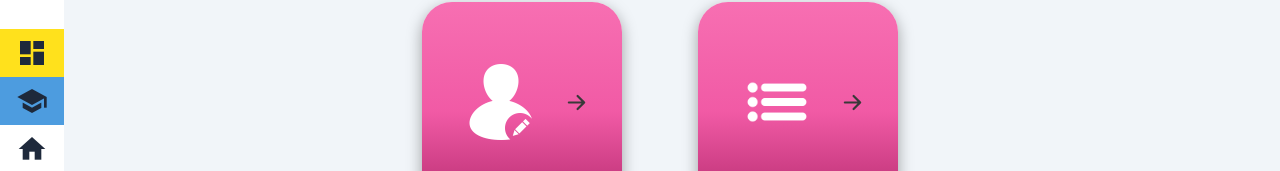
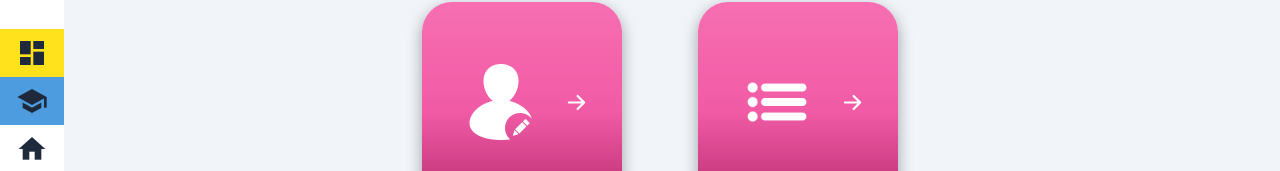
Before and after one commit to FGonSa/solve_app, a Vue app in the folder vue/: page /ajustes in a window 1280 px wide. Shown: the part 134-305 px from the top of the page. Built offline with nearby package versions, Linux system fonts and the light colour scheme.

Commit message:
cambio visual flechas menus

```diff
--- a/vue/src/components/ContainerAjustes.vue
+++ b/vue/src/components/ContainerAjustes.vue
@@ -3,7 +3,7 @@
         <div class="contenedor-header mb-2" :style="color">
             <router-link :to="url" class="contenedor-btn">
 				<img :src="imagen">
-                <svg xmlns="http://www.w3.org/2000/svg" width="35" height="35" fill="#393939" class="flecha-blanca bi bi-arrow-right-short " viewBox="0 0 16 16">
+                <svg xmlns="http://www.w3.org/2000/svg" width="35" height="35" :fill="color_flecha" class="flecha-blanca bi bi-arrow-right-short " viewBox="0 0 16 16">
                     <path fill-rule="evenodd" d="M4 8a.5.5 0 0 1 .5-.5h5.793L8.146 5.354a.5.5 0 1 1 .708-.708l3 3a.5.5 0 0 1 0 .708l-3 3a.5.5 0 0 1-.708-.708L10.293 8.5H4.5A.5.5 0 0 1 4 8z"/>
                 </svg>
 			</router-link>
@@ -17,7 +17,7 @@
 
 <script>
 export default {
-    props: ['imagen', 'titulo', 'url', 'color']
+    props: ['imagen', 'titulo', 'url', 'color', 'color_flecha']
 }
 </script>
 
--- a/vue/src/views/Ajustes.vue
+++ b/vue/src/views/Ajustes.vue
@@ -2,8 +2,8 @@
 	<main id="Ajustes-page">
 		<div class="row container-fluid">
 			<div class="col containers-ajustes mt-5">
-				<ContainerAjustes imagen="/public/assets/profile-edit.png" titulo="Perfil" url="/ajustes/perfil"/>
-				<ContainerAjustes imagen="/public/assets/menu-edit.png" titulo="General" url="/ajustes/general"/>
+				<ContainerAjustes imagen="/public/assets/profile-edit.png" titulo="Perfil" url="/ajustes/perfil" color_flecha="white"/>
+				<ContainerAjustes imagen="/public/assets/menu-edit.png" titulo="General" url="/ajustes/general" color_flecha="white"/>
 			</div>
 		</div>
 	</main>
--- a/vue/src/views/Expediente.vue
+++ b/vue/src/views/Expediente.vue
@@ -3,9 +3,9 @@
 		<div class="row container-fluid">
 			<div class="col containers-ajustes mt-5">
 				<ContainerAjustes imagen="/public/assets/call-img.png" titulo="Carta Llamadas" url="/expediente/carta-llamada" color="background: rgb(255,219,0);
-background: linear-gradient(0deg, rgba(255,219,0,1) 0%, rgba(255,227,57,1) 49%, rgba(255,233,96,1) 100%);" color-letter="#665a11"/>
+background: linear-gradient(0deg, rgba(255,219,0,1) 0%, rgba(255,227,57,1) 49%, rgba(255,233,96,1) 100%);" color-letter="#665a11" color_flecha="#393939"/>
 				<ContainerAjustes imagen="/public/assets/gestion-expedientes.png" titulo="Gestionar Expedientes" url="/expediente/gestion" color="background: rgb(255,219,0);
-background: linear-gradient(0deg, rgba(255,219,0,1) 0%, rgba(255,227,57,1) 49%, rgba(255,233,96,1) 100%);" color-letter="#665a11"/>
+background: linear-gradient(0deg, rgba(255,219,0,1) 0%, rgba(255,227,57,1) 49%, rgba(255,233,96,1) 100%);" color-letter="#665a11" color_flecha="#393939"/>
 			</div>
 		</div>
 	</main>
```
